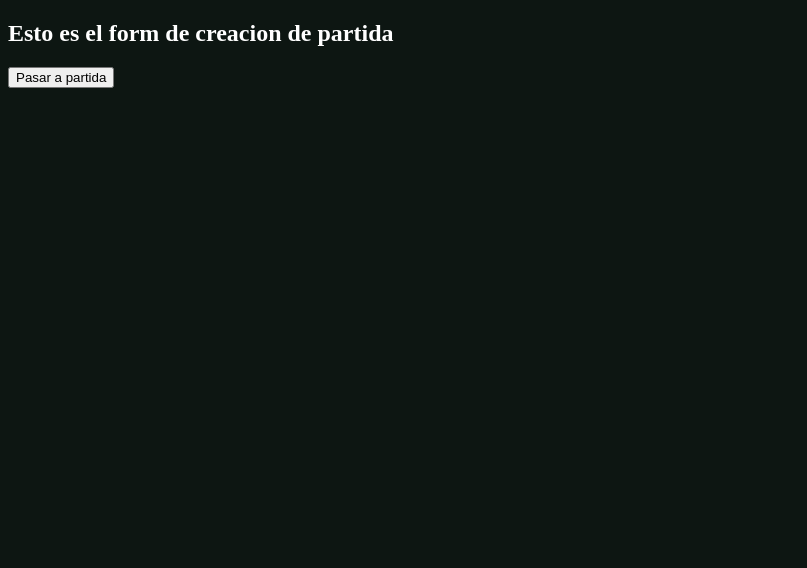
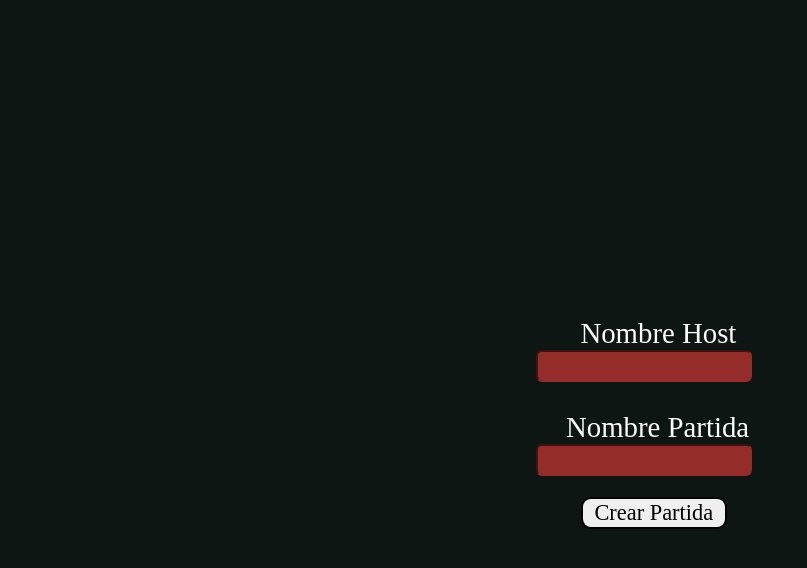
Before and after one commit to Ing-Soft-1-Miguelito-amigo/la-cosa-client, a React app: page /game-creation-form in a window 1280 px wide. Shown: the top 568 px of the page, without its empty margins (0-807 px from the left). Built offline with nearby package versions, Linux system fonts and the light colour scheme; the HTML template or start-up script is replaced by a standard one.

Commit message:
Implementar formulario, validar datos y testear

```diff
--- a/package.json
+++ b/package.json
@@ -4,7 +4,7 @@
   "version": "0.0.0",
   "type": "module",
   "scripts": {
-    "dev": "vite --base /home",
+    "dev": "vite",
     "build": "vite build",
     "lint": "eslint . --ext js,jsx --report-unused-disable-directives --max-warnings 0",
     "preview": "vite preview",
@@ -14,11 +14,14 @@
     "jsdom": "^22.1.0",
     "react": "^18.2.0",
     "react-dom": "^18.2.0",
+    "react-hook-form": "^7.46.2",
     "react-router-dom": "^6.16.0",
     "vitest": "^0.34.5"
   },
   "devDependencies": {
+    "@testing-library/dom": "^9.3.3",
     "@testing-library/react": "^14.0.0",
+    "@testing-library/user-event": "^14.5.1",
     "@types/react": "^18.2.15",
     "@types/react-dom": "^18.2.7",
     "@vitejs/plugin-react": "^4.0.3",
--- a/src/components/gameCreationForm/GameCreationForm.jsx
+++ b/src/components/gameCreationForm/GameCreationForm.jsx
@@ -1,17 +1,91 @@
+import { useState } from "react";
+import { useForm } from "react-hook-form";
+import {
+  valueHasQuotationMarks,
+  createGame,
+} from "../../containers/FormValidation.js";
+import "./gameCreationForm.module.css";
 import { useNavigate } from "react-router-dom";
 
 const GameCreationForm = () => {
-    const navigate = useNavigate()
-    const gotoGame = () => {
-        navigate("/game")
+ const navigate = useNavigate();
+
+  const [errorData, setErrorData] = useState(false);
+
+  const {
+    register,
+    handleSubmit,
+    formState: { errors },
+  } = useForm({
+    defaultValues: {
+      game: { name: "", min_players: 4, max_players: 12 },
+      host: { name: "" },
+    },
+  });
+
+  const onSubmit = async (data) => {
+    const response = await createGame(data);
+
+    if (response === null) {
+      setErrorData(true);
+    } else {
+      setErrorData(false);
+     navigate("/game");
     }
+  };
 
-    return (
-        <div className="gameCreationForm">
-            <h2>Esto es el form de creacion de partida</h2>
-            <button onClick={ gotoGame }>Pasar a partida</button>
-        </div>
-    )
-}
+  return (
+    <>
+      <form className="creationForm" onSubmit={handleSubmit(onSubmit)}>
+        {/*Host Name*/}
+        <label className="label2" htmlFor="hostName">
+          {" "}
+          &nbsp;&nbsp;Nombre Host
+        </label>
+        <input
+          type="text"
+          id="hostName"
+          {...register("host.name", {
+            required: {
+              value: true,
+              message: "Nombre requerido",
+            },
+            validate: (value) => {
+              if (valueHasQuotationMarks(value))
+                return "Nombre de host no puede contener comillas";
+              else return true;
+            },
+          })}
+        />
+        {errors?.host?.name && <span>{errors.host.name.message}</span>}
+
+        {/*Game Name*/}
+        <label className="label1" htmlFor="gameName">
+          Nombre Partida
+        </label>
+        <input
+          type="text"
+          id="gameName"
+          {...register("game.name", {
+            required: {
+              value: true,
+              message: "Campo requerido",
+            },
+            validate: (value) => {
+              if (valueHasQuotationMarks(value))
+                return "Nombre de la partida no puede contener comillas";
+              else return true;
+            },
+          })}
+        />
+        {errors?.game?.name && <span>{errors.game.name.message}</span>}
+
+        {errorData && <span role="alert">Partida existente</span>}
+
+        <button type="submit">&nbsp;Crear Partida&nbsp;</button>
+      </form>
+    </>
+  );
+};
 
 export default GameCreationForm;
--- /dev/null
+++ b/src/components/gameCreationForm/gameCreationForm.module.css
@@ -0,0 +1,54 @@
+body {
+    background-color: rgb(13, 22, 18);
+    display: flex;
+    justify-content: center;
+    align-items: center;
+    height: 100vh;
+    font-family: 'Creepster', cursive;
+
+}
+
+label{
+    display: flex;
+    display: block;
+    margin-left: 25%;
+    margin-top: 10%;
+    font-size: 180%;
+    color: #ffffff;
+    height: 20%;
+}
+
+input{
+    display: flex;
+    display: block;
+    margin-left: 15%;
+    height: 20%;
+    width: 70%;
+    font-size: 140%;
+    color: #ffffff;
+    border-radius: 6px;
+    border-color: #942d29;
+    background-color: #942d29;
+}
+
+span {
+    display: flex;
+    display: block;
+    color: rgb(181, 35, 35);
+    font-size: 100%;
+    margin-bottom: 10%;
+    margin-left: 35%;
+}
+
+button{
+    display: flex;
+    display: block;
+    justify-content: center;
+    align-items: center;
+    margin-left: 30%;
+    margin-top: 7%;
+    font-family: 'Creepster', cursive;
+    font-size: 140%;
+    border-style: double;
+    border-radius: 10px;
+}
--- /dev/null
+++ b/src/containers/FormValidation.js
@@ -0,0 +1,21 @@
+import { httpRequest } from "../services/HttpService";
+
+//Check if name has quotation marks
+export const valueHasQuotationMarks = (name) => {
+  const nameTrimmed = name.trim();
+  return nameTrimmed.includes('"');
+};
+
+//Make the request to the server
+export const createGame = async (data) => {
+  try {
+    const response = await httpRequest({
+      method: "POST",
+      service: "/game/create",
+      payload: data,
+    });
+    return response;
+  } catch (error) {
+    return null;
+  }
+};
```
Also changed, not shown: 1 other file (tests, documents, lock files or other folders).
